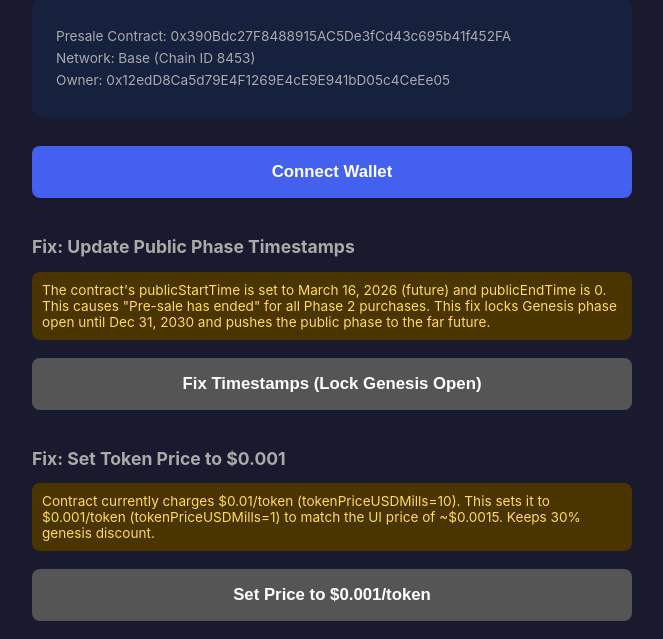
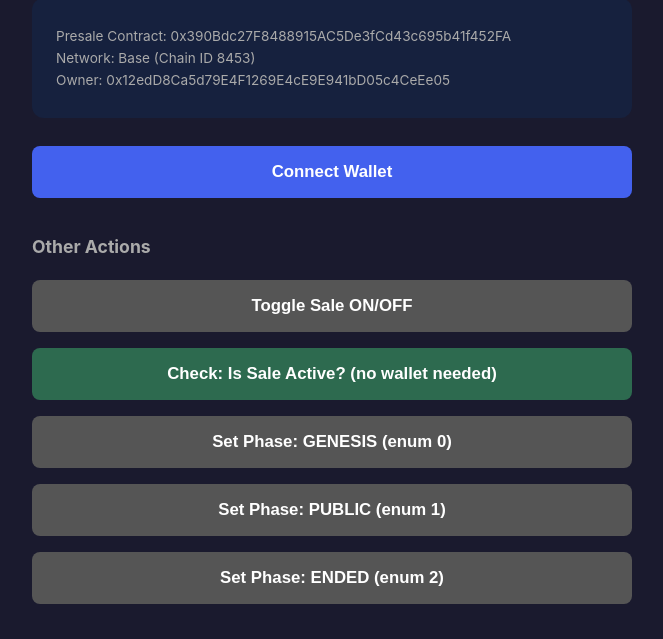
Before and after one commit to HavanaWeb3/hvna-presale-landing, a website: page set-phase.html in a window 1280 px wide. Shown: the part 124-763 px from the top of the page, without its empty margins (308-971 px from the left). Drawn offline with Linux system fonts and the light colour scheme.

Commit message:
Remove stale and dangerous preset buttons from admin phase tool

```diff
--- a/set-phase.html
+++ b/set-phase.html
@@ -31,15 +31,6 @@
     </div>
 
     <button class="btn-connect" id="connectBtn" onclick="connectWallet()">Connect Wallet</button>
-
-    <h2>Fix: Update Public Phase Timestamps</h2>
-    <div class="warn">The contract's publicStartTime is set to March 16, 2026 (future) and publicEndTime is 0. This causes "Pre-sale has ended" for all Phase 2 purchases. This fix locks Genesis phase open until Dec 31, 2030 and pushes the public phase to the far future.</div>
-
-    <button class="btn-action" id="fixTimestampsBtn" onclick="fixTimestamps()" disabled>Fix Timestamps (Lock Genesis Open)</button>
-
-    <h2>Fix: Set Token Price to $0.001</h2>
-    <div class="warn">Contract currently charges $0.01/token (tokenPriceUSDMills=10). This sets it to $0.001/token (tokenPriceUSDMills=1) to match the UI price of ~$0.0015. Keeps 30% genesis discount.</div>
-    <button class="btn-action" id="setPricingBtn" onclick="sendTx('setPricing(1, 30)', '0xca05588a0000000000000000000000000000000000000000000000000000000000000001000000000000000000000000000000000000000000000000000000000000001e', this)" disabled>Set Price to $0.001/token</button>
 
     <h2>Other Actions</h2>
     <button class="btn-action" id="toggleSaleBtn"
@@ -220,9 +211,6 @@
             }
         }
 
-        // setPhaseTiming(uint256,uint256,uint256,uint256) from TokenPreSaleVesting.sol
-        var TIMESTAMPS_SELECTOR = '9705fd13';
-
         // setPurchaseLimits(uint256,uint256,uint256) from TokenPreSaleVesting.sol
         var PURCHASE_LIMITS_SELECTOR = '67320dbb';
 
@@ -247,8 +235,6 @@
         }
 
         function enableButtons() {
-            document.getElementById('fixTimestampsBtn').disabled = false;
-            document.getElementById('setPricingBtn').disabled = false;
             document.getElementById('toggleSaleBtn').disabled = false;
             document.getElementById('setPhase0Btn').disabled = false;
             document.getElementById('setPhase1Btn').disabled = false;
@@ -381,64 +367,6 @@
             var label = 'setPurchaseLimits(' + minTokens + ', ' + genesisTokens + ', ' + publicTokens + ')';
             await sendTx(label, data, btn);
         }
-
-        async function fixTimestamps() {
-            if (!connectedAddress) { setStatus('Connect wallet first.', 'error'); return; }
-
-            var btn = document.getElementById('fixTimestampsBtn');
-            var origText = btn.textContent;
-            var genesisStart = 0x69429650;   // Dec 17, 2025 (keep)
-            var farFuture = 1924905600;      // Dec 31, 2030
-            var now = Math.floor(Date.now() / 1000) - 60;
-
-            // setPhaseTiming(genesisStart, genesisEnd, publicStart, publicEnd)
-            // Keep genesis open; set publicStart to now-60s so public phase is immediately active
-            var genesisEnd  = farFuture;   // Dec 31, 2030 — keep genesis active
-            var publicStart = now;         // now minus 60s — open public phase immediately
-            var publicEnd   = farFuture;   // Dec 31, 2030
-
-            var attempts = [
-                {
-                    label: 'setPhaseTiming(genesisStart, genesisEnd, publicStart, publicEnd)',
-                    data: '0x' + TIMESTAMPS_SELECTOR + pad(genesisStart) + pad(genesisEnd) + pad(publicStart) + pad(publicEnd)
-                }
-            ];
-
-            btn.disabled = true;
-
-            for (var i = 0; i < attempts.length; i++) {
-                var attempt = attempts[i];
-                try {
-                    btn.textContent = 'Trying: ' + attempt.label + '...';
-                    setStatus('Attempt ' + (i + 1) + '/' + attempts.length + ': ' + attempt.label + '\nConfirm in wallet if prompted...', 'pending');
-
-                    var txHash = await window.ethereum.request({
-                        method: 'eth_sendTransaction',
-                        params: [{ from: connectedAddress, to: CONTRACT, data: attempt.data }]
-                    });
-
-                    setStatus('Tx sent: ' + txHash + '\nWaiting for confirmation...', 'pending');
-                    var receipt = await waitForReceipt(txHash);
-
-                    if (receipt && receipt.status === '0x1') {
-                        setStatus('Timestamps updated! (' + attempt.label + ')\nTx: ' + txHash + '\n\nGenesis phase locked open until Dec 31, 2030. Public phase deferred.', 'success');
-                        btn.textContent = 'Done — Timestamps Updated!';
-                        return;
-                    } else if (receipt && receipt.status === '0x0') {
-                        setStatus('Attempt ' + (i + 1) + ' reverted (' + attempt.label + '). Trying next...', 'error');
-                        continue;
-                    }
-                } catch (err) {
-                    // User rejected or wallet error - try next encoding
-                    setStatus('Attempt ' + (i + 1) + ' failed: ' + err.message + '\nTrying next encoding...', 'error');
-                    continue;
-                }
-            }
-
-            setStatus('All timestamp encodings failed. The function may use a different parameter format. Check with the contract developer.', 'error');
-            btn.textContent = origText;
-            btn.disabled = false;
-        }
     </script>
 </body>
 </html>
```
